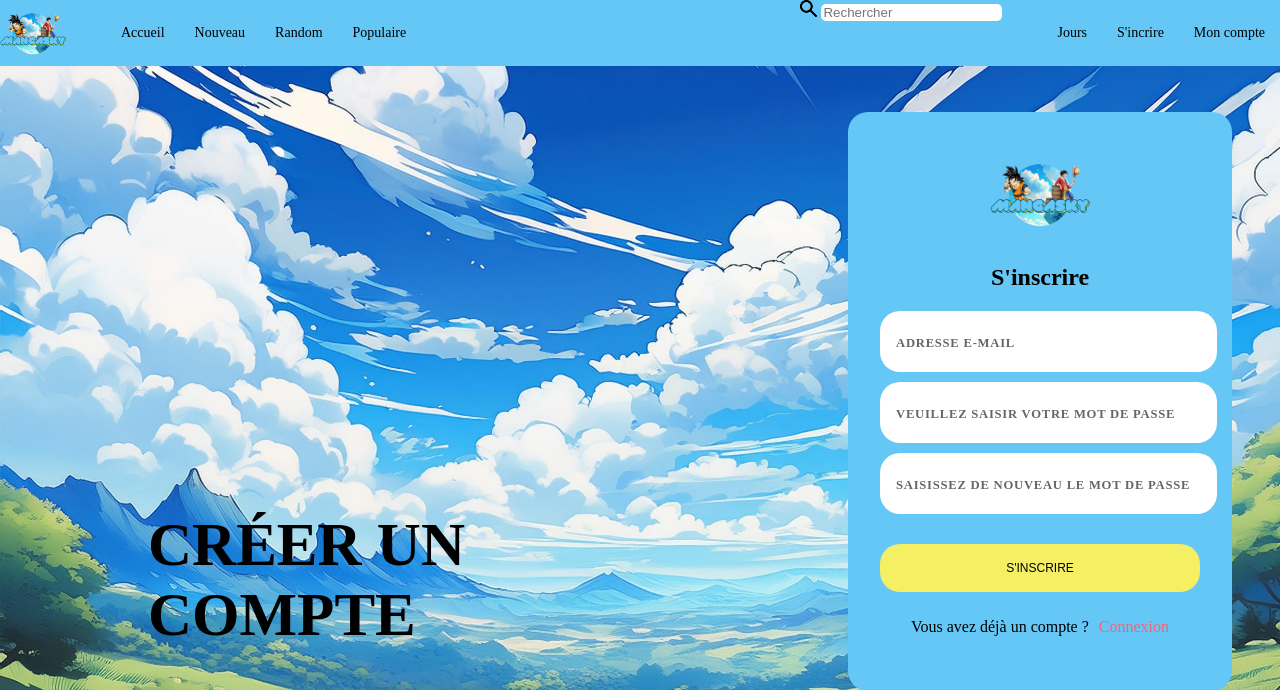
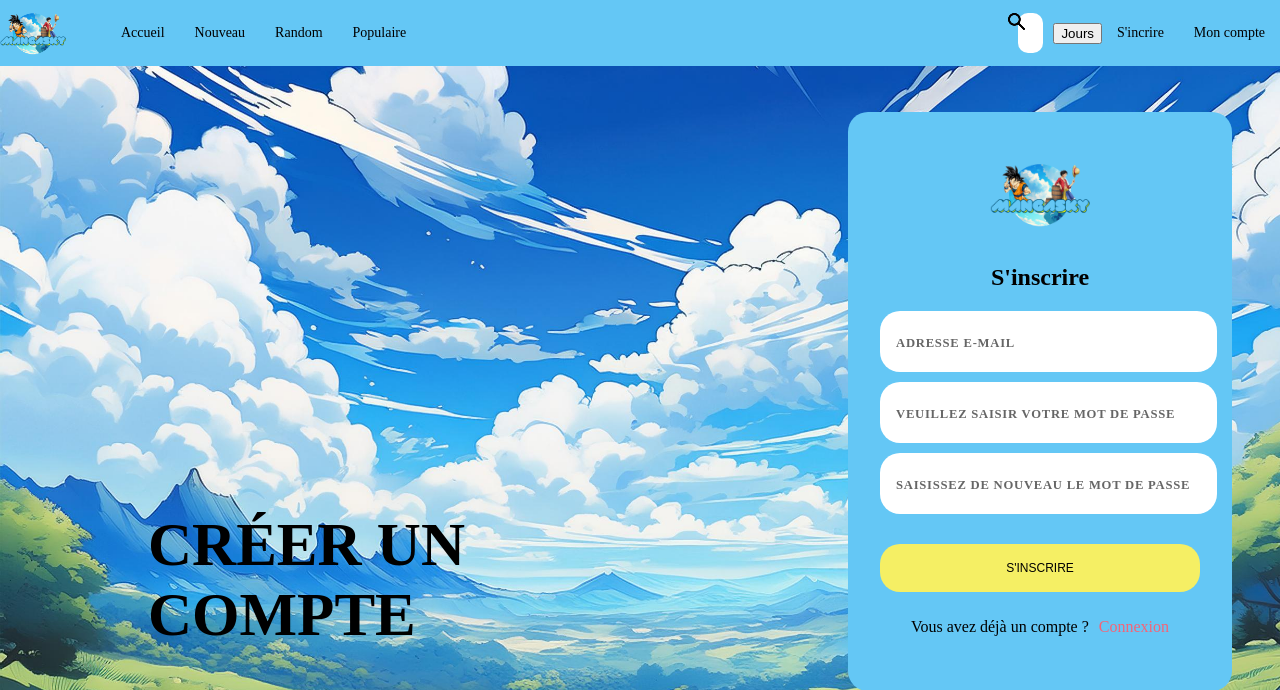
Before and after one commit to kletera/MangaSky, a PHP site: page /page/inscrire.html in a window 1280 px wide. Shown: the top 690 px of the page. Run offline with PHP 8.4, Linux system fonts and the light colour scheme.

Commit message:
modif nav +nouvelle page

```diff
--- a/page/inscrire.html
+++ b/page/inscrire.html
@@ -11,7 +11,7 @@
     <header>
         <img src="../Image/LOGO Manga.png" class="logo" alt="Logo MangaSky">
         <nav>
-            <ul class="effect_nav">
+            <ul class="effect_nav" style="padding-left: 40px">
                 <div></div>
                 <li>
                     <a href="../index.html">Accueil</a>
@@ -30,23 +30,21 @@
                 </li>
             </ul>
             <div class="nav_end">
-                <form>
-                    <img src="../Image/pngegg.png" alt="Item Recherche">
+                <form class="rechercher">
+                    <img src="../Image/pngegg.png" alt="Item Rechercher">
                     <input type="search" name="search" id="search" placeholder="Rechercher">
                 </form>
-                <ul>
+                <div class="themeSwich">
+                    <button>Jours</button>
+                </div>
+                <ul class="ConnexionInscription">
                     <li>
-                        <div></div>
-                        <a href="">Jours
-                        </a>
+                        <a href="">S'incrire</a>
+                        <img src="" alt="">
                     </li>
                     <li>
-                        <div></div>
-                        <a href="">S'incrire</a>
-                    </li>
-                    <li>
-                        <div></div>
                         <a href="">Mon compte</a>
+                        <img src="" alt="">
                     </li>
                 </ul>
             </div>
--- a/src/commun.css
+++ b/src/commun.css
@@ -95,10 +95,11 @@ nav{
     display: flex;
     justify-content: space-between;
 }
-nav ul{
+.effect_nav, .ConnexionInscription {
     display: flex;
     list-style: none;
     margin: 0;
+    padding: 0;
 }
 nav li{
     margin: 0 15px !important;
@@ -120,12 +121,25 @@ nav a{
 .nav_end{
     display: flex;
 }
-nav form{
-    align-items: end;
+.nav_end .rechercher{
+    align-self: center;
+    padding: 10px 0;
 }
-nav input[type="search"]{
-    border-radius: 5px;
+.rechercher img{
+    cursor: pointer;
+    position: absolute;
+
+}
+.rechercher input{
+    border-radius: 10px;
     border:none;
+    padding: 10px;
+    width: 25px;
+    height: 40px;
+    margin: 0 10px;
+}
+.themeSwich{
+    align-self: center;
 }
 
 /* bt Filtre */
```
Also changed, not shown: manga.html (added, +57 -0 lines).
